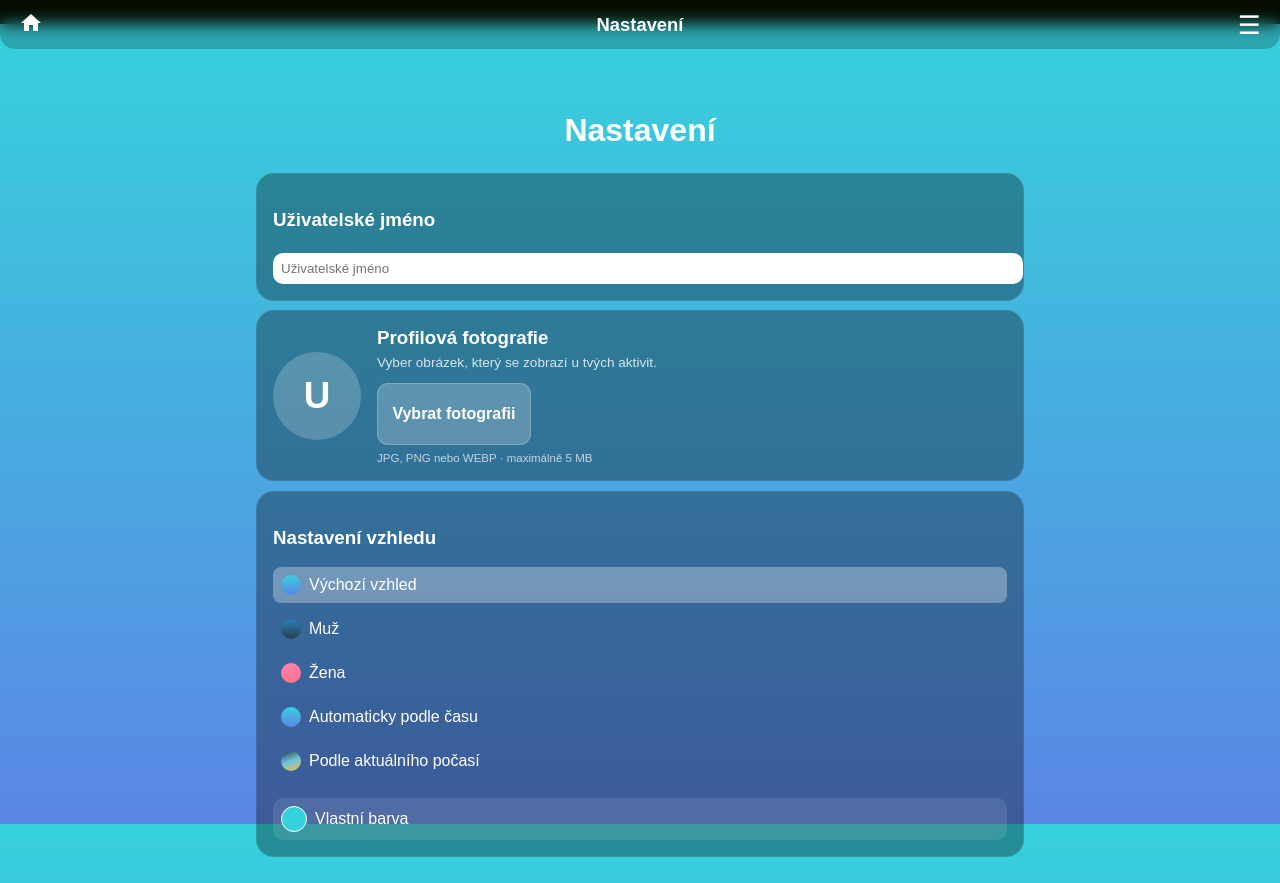
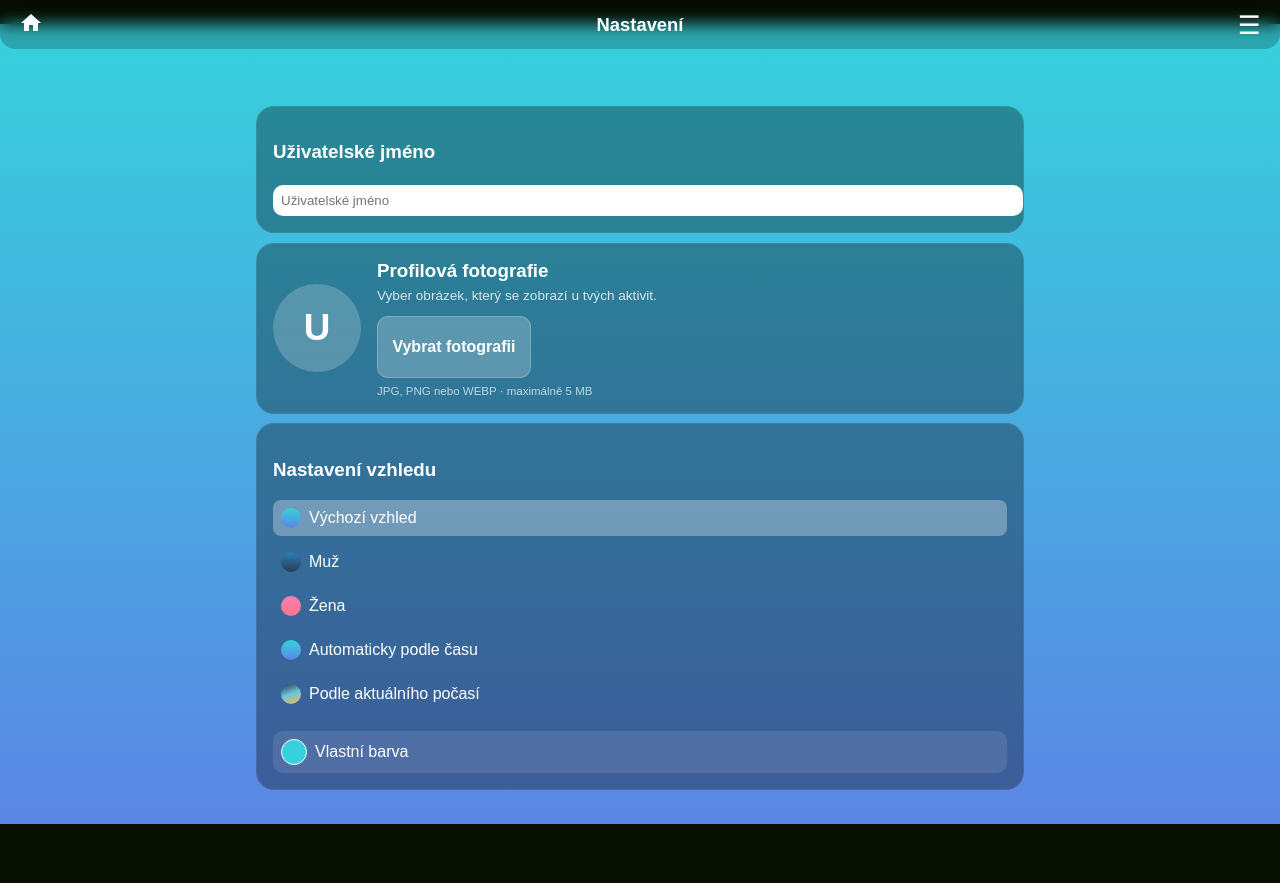
Before and after one commit to igelithromada/run-challange, a Next.js app: page /settings in a window 1280 px wide. After the commit the page ends 824 px from the top, so only its background shows below. Built offline with nearby package versions, Linux system fonts and the light colour scheme; no server answers; the database is empty; sample sign-in values are in the browser's storage.

Commit message:
Move page heading into shared top navigation

```diff
--- a/app/settings/page.tsx
+++ b/app/settings/page.tsx
@@ -148,7 +148,7 @@ export default function SettingsPage() {
       <Sidebar visible={menuVisible} onClose={() => setMenuVisible(false)} onSelect={handleSelect} />
 
       <div className="container">
-        <h1 className="centered-title">Nastavení</h1>
+
 
         <div className="tile">
           <h3>Uživatelské jméno</h3>
```
